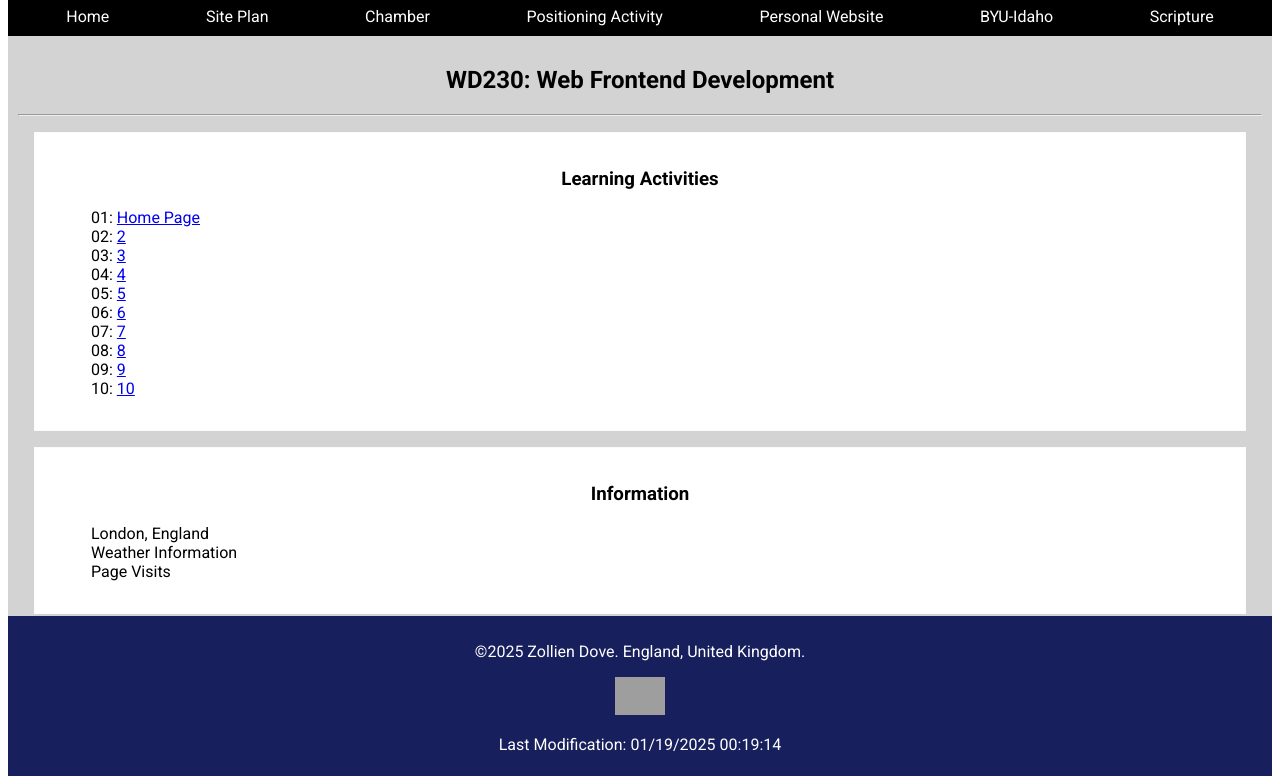
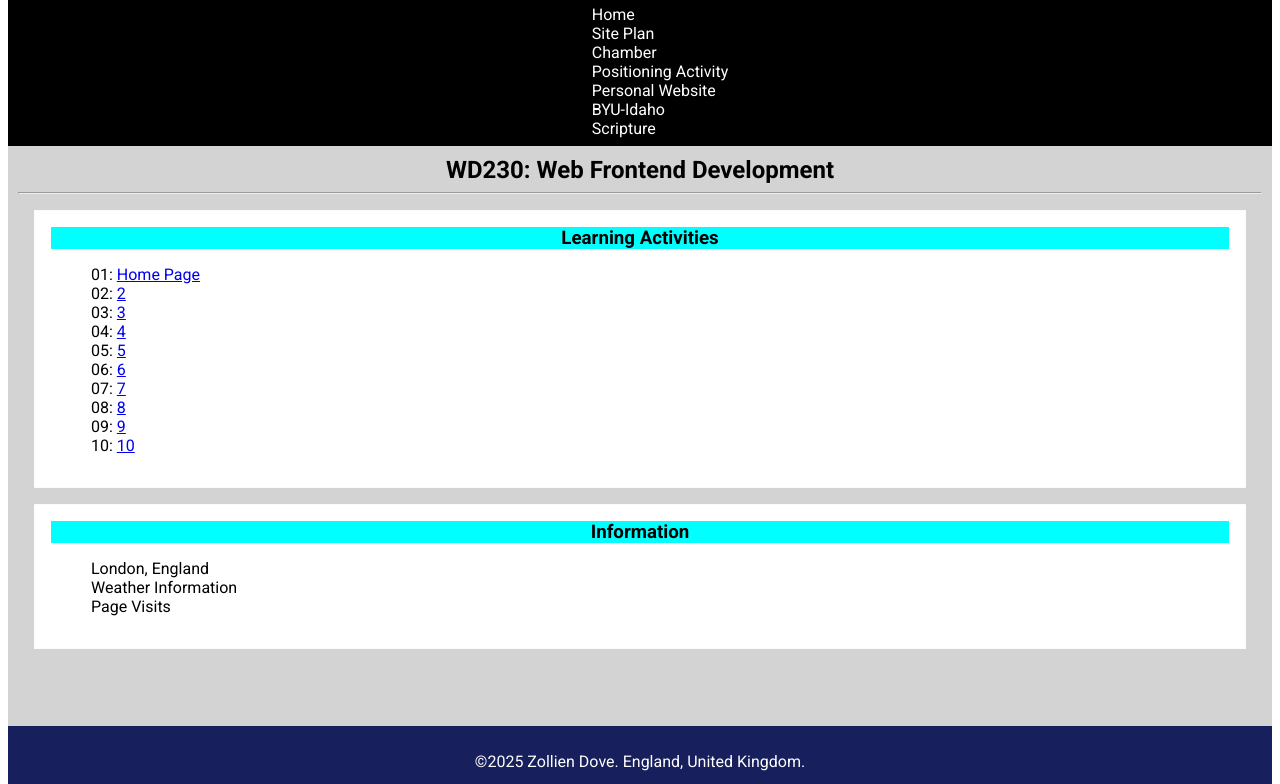
Before and after one commit to zollien/wdd230, a plain HTML site: page index.html in a window 1280 px wide. Shown: the part 112-896 px from the top of the page. Drawn offline with Linux system fonts and the light colour scheme; grey boxes are pictures that could not be loaded.

Commit message:
W02 00 w01 edited

```diff
--- a/index.html
+++ b/index.html
@@ -17,7 +17,7 @@
     <link
         href="https://fonts.googleapis.com/css2?family=Open+Sans:ital,wght@0,300..800;1,300..800&family=Roboto:ital,wght@0,100..900;1,100..900&display=swap"
         rel="stylesheet">
-    <script src="scripts/getdates.js"></script>
+
 </head>
 
 <body>
@@ -35,13 +35,15 @@
         </header>
 
         <nav class="nav">
-            <a href="#">Home</a>
-            <a href="lesson3/chamber-site-plan.html">Site Plan</a>
-            <a href="chamber">Chamber</a>
-            <a href="positioning.html">Positioning Activity</a>
-            <a href="BYUI.edu">Personal Website</a>
-            <a href="https://www.byui.edu/" target="_blank">BYU-Idaho</a>
-            <a href="https://www.churchofjesuschrist.org/study/scriptures" target="_blank">Scripture</a>
+            <ul>
+                <li><a href="#">Home</a></li>
+                <li><a href="lesson3/chamber-site-plan.html">Site Plan</a></li>
+                <li><a href="chamber">Chamber</a></li>
+                <li><a href="positioning.html">Positioning Activity</a></li>
+                <li><a href="BYUI.edu">Personal Website</a></li>
+                <li><a href="https://www.byui.edu/" target="_blank">BYU-Idaho</a></li>
+                <li><a href="https://www.churchofjesuschrist.org/study/scriptures" target="_blank">Scripture</a></li>
+            </ul>
         </nav>
 
         <main class="main-content">
@@ -80,7 +82,7 @@
             <img src="images/icon-ukflag-pexels-355704-968299.jpg" alt="United Kingdom Flag.">
             <p>Last Modification: <span id="LastModified"></span> </p>
             <!-- span is a place holder for the date to go into-->
-            <script>
+            <!--<script>
                 // Display the last modified date
                 const Year = new Date().getFullYear();
                 document.getElementById("Year").textContent = Year;
@@ -90,11 +92,13 @@
 
                 // Display the current year
 
-            </script><!--no knowlegde yet of how to put this script into getdates.js as a function-->
+            </script>-->
+            <!--no knowlegde yet of how to put this script into getdates.js as a function-->
         </footer>
 
 
     </div>
+    <script src="scripts/getdates.js"></script>
 </body>
 
 </html>
--- /dev/null
+++ b/scripts/getdates.js
@@ -0,0 +1,8 @@
+// Display the last modified date
+const Year = new Date().getFullYear();
+document.getElementById("Year").textContent = Year;
+
+const lastModified = document.lastModified;
+document.getElementById("LastModified").textContent = lastModified;
+
+// Display the current year
--- a/styles/base.css
+++ b/styles/base.css
@@ -6,7 +6,7 @@
 .container {
     display: grid;
     grid-template-columns: 1fr 3fr 1fr;
-    grid-template-rows: 100px 40px 1fr 200px;
+    grid-template-rows: 100px 150px 1fr 200px;
     grid-template-areas:
         "header header header"
         "nav nav nav"
@@ -111,6 +111,7 @@ h2,
 h3,
 h4 {
     text-align: center;
+    margin: 0px;
 }
 
 section {
@@ -132,6 +133,15 @@ section .card {
 
 }
 
+.section .card {
+    text-align: center;
+}
+
+section h3 {
+    background-color: aqua;
+
+}
+
 section .img {
     float: right;
     margin: 0 0 1rem 1rem;
@@ -140,9 +150,7 @@ section .img {
     height: auto;
 }
 
-.section .card {
-    text-align: center;
-}
+
 
 /*
 section .container {}*/
```
